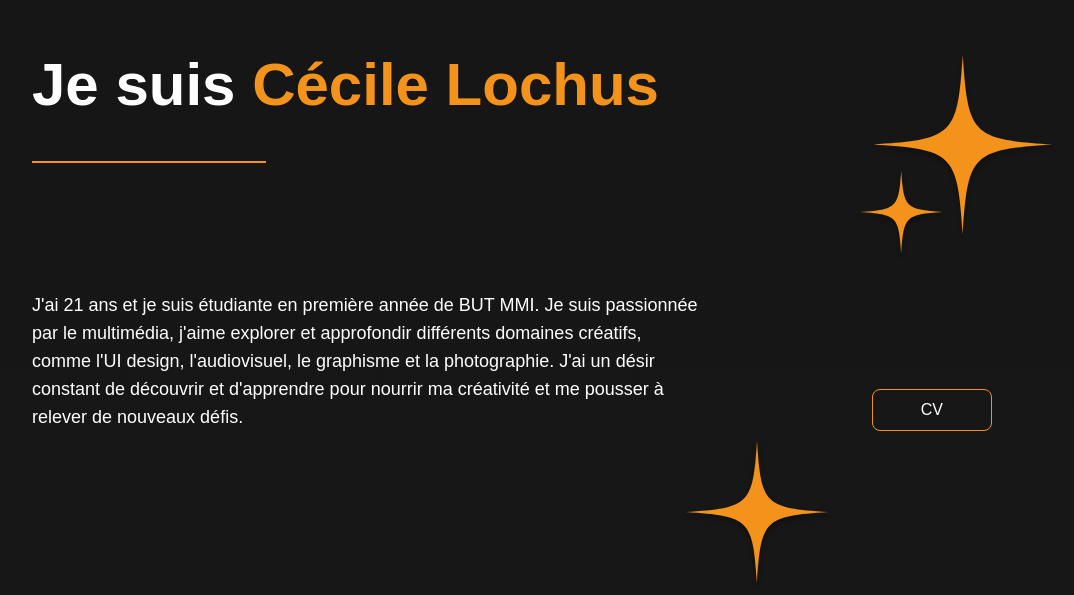
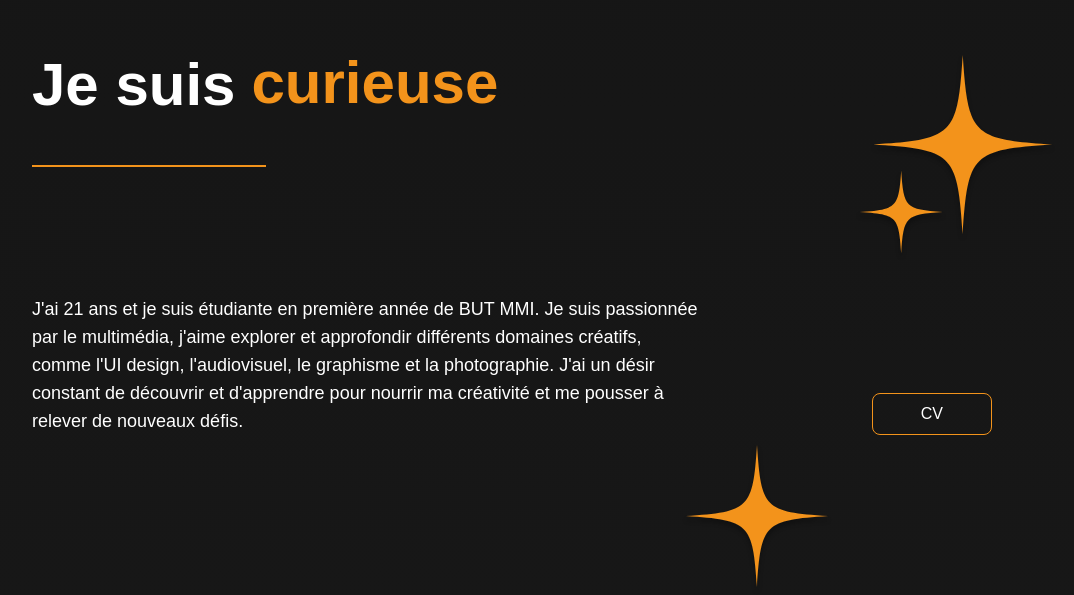
Before and after one commit to antoinefavereau/lochus-cecile, a Next.js app: page / in a window 1280 px wide. Shown: the part 905-1500 px from the top of the page, without its empty margins (128-1202 px from the left). Built offline with nearby package versions, Linux system fonts and the light colour scheme.

Commit message:
Add animated title transitions to About component; update Tailwind keyframes

```diff
--- a/components/layout/home/about.tsx
+++ b/components/layout/home/about.tsx
@@ -1,8 +1,20 @@
+"use client";
+
 import Image from "next/image";
 import Button from "@/components/ui/button";
-
+import { useEffect, useState } from "react";
 
 export default function About() {
+  const titles = ["créative", "empathique", "curieuse", "rigoureuse"];
+  const [currentIndex, setCurrentIndex] = useState(0);
+
+  useEffect(() => {
+    const interval = setInterval(() => {
+      setCurrentIndex((currentIndex + 1) % titles.length);
+    }, 3000);
+    return () => clearInterval(interval);
+  }, [currentIndex, titles.length]);
+
   return (
     <section
       id="about"
@@ -22,9 +34,21 @@ export default function About() {
         width={150}
         height={150}
       />
-      <div className="relative flex flex-col gap-32 shrink-0">
-        <h2 className="relative pb-12 text-6xl font-extrabold">
-          Je suis <span className="text-primary">Cécile Lochus</span>
+      <div className="relative flex flex-col gap-32">
+        <h2 className="relative flex pb-12 text-6xl font-extrabold">
+          <span className="me-4">Je suis</span>
+          <span className="text-primary block h-16 leading-[3rem] transform translate-y-1 overflow-hidden">
+            <div
+              className="transform transition-transform duration-300 ease-in-out"
+              style={{ transform: `translateY(${-currentIndex * 4}rem)` }}
+            >
+              {titles.map((title) => (
+                <span key={title} className="block h-16">
+                  {title}
+                </span>
+              ))}
+            </div>
+          </span>
           <span className="absolute start-0 bottom-0 w-[7ch] h-[2px] bg-primary"></span>
         </h2>
         <p className="text-lg max-w-2xl">
```
Also changed, not shown: tailwind.config.ts (+4 -4 lines).
